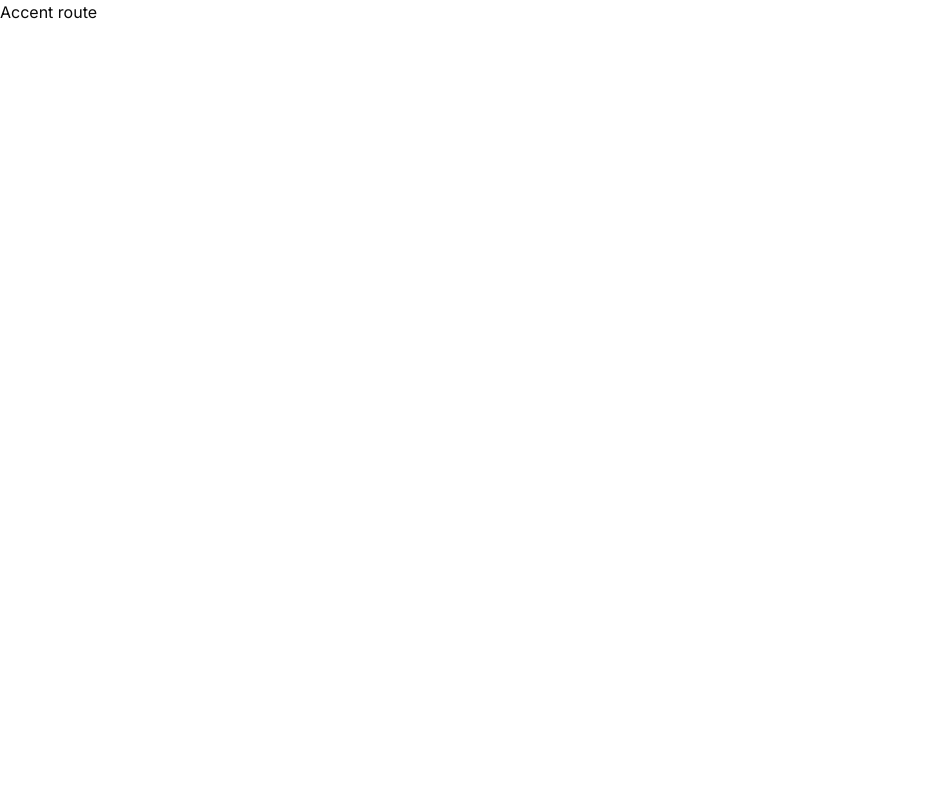
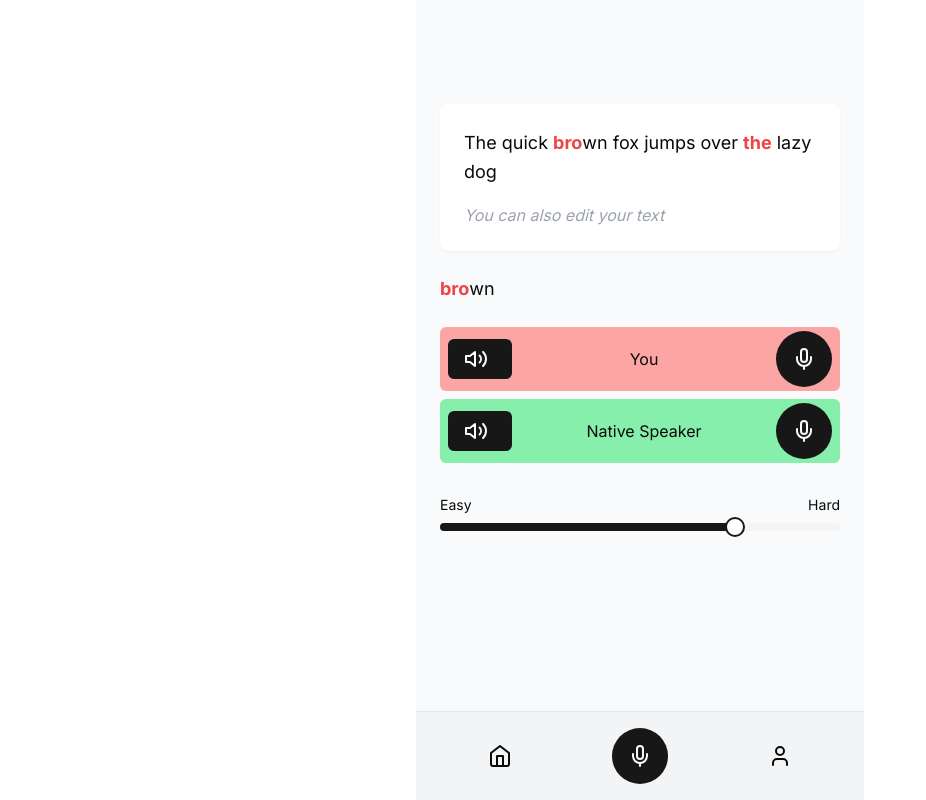
Before and after one commit to enkhbold470/naccent, a Next.js app in the folder frontend/: page /accent in a window 1280 px wide. Shown: the whole page, without its empty margins (0-926 px from the left). Built offline with nearby package versions, Linux system fonts and the light colour scheme; no server answers.

Commit message:
Refactor package.json to add @radix-ui/react-slider dependency

```diff
--- a/frontend/package.json
+++ b/frontend/package.json
@@ -13,6 +13,7 @@
   "dependencies": {
     "@radix-ui/react-dropdown-menu": "^2.0.6",
     "@radix-ui/react-label": "^2.1.1",
+    "@radix-ui/react-slider": "^1.2.2",
     "@radix-ui/react-slot": "^1.0.2",
     "@t3-oss/env-nextjs": "^0.9.2",
     "class-variance-authority": "^0.7.0",
--- a/frontend/src/app/accent/page.tsx
+++ b/frontend/src/app/accent/page.tsx
@@ -1,3 +1,84 @@
-export default function Home() {
-  return <>Accent route</>
+'use client'
+
+import { Slider } from "@/components/ui/slider"
+import { Button } from "@/components/ui/button"
+import { Home, Mic, User, Volume2 } from 'lucide-react'
+
+export default function PronunciationTrainer() {
+  return (
+    <div className="max-w-md mx-auto h-screen bg-gray-50 flex flex-col pt-20">
+      <main className="p-6 h-screen">
+
+        {/* Text display area */}
+        <div className="bg-white rounded-lg p-6 shadow-sm mb-6">
+          <p className="text-lg leading-relaxed">
+            The quick <span className="text-red-500 font-bold">bro</span>wn fox jumps over{' '}
+            <span className="text-red-500 font-bold">the</span> lazy dog
+          </p>
+          <p className="text-gray-400 mt-4 italic">You can also edit your text</p>
+        </div>
+
+        {/* Word focus area */}
+        <div className="mb-6">
+          <p className="text-lg">
+            <span className="text-red-500 font-bold">bro</span>wn
+          </p>
+        </div>
+
+        {/* Audio controls */}
+        <div className="space-y-2 mb-8">
+          <div className="px-2 flex items-center w-full justify-between h-16 bg-red-300 rounded-md">
+          <Button
+          >
+            <Volume2 className="h-6 w-6 mr-2" />
+          </Button>
+          You
+          <Button variant="default" size="icon" className="h-14 w-14 rounded-full">
+            <Mic className="h-6 w-6" />
+          </Button>
+          </div>
+
+          <div className="px-2 flex items-center w-full justify-between h-16 bg-green-300 rounded-md">
+          <Button>
+            <Volume2 className="h-6 w-6 mr-2" />
+          </Button>
+          <div className="">
+          Native Speaker
+          </div>
+          <Button variant="default" size="icon" className="h-14 w-14 rounded-full">
+            <Mic className="h-6 w-6" />
+          </Button>
+          </div>
+        </div>
+
+        {/* Difficulty slider */}
+        <div className="mb-8">
+          <div className="flex justify-between mb-2">
+            <span className="text-sm">Easy</span>
+            <span className="text-sm">Hard</span>
+          </div>
+          <Slider
+            defaultValue={[75]}
+            max={100}
+            step={25}
+          />
+        </div>
+      </main>
+
+      {/* Bottom navigation */}
+      <div className="border-t bg-gray-100 p-4">
+        <div className="flex justify-between items-center max-w-xs mx-auto">
+          <Button variant="ghost" size="icon">
+            <Home className="h-6 w-6" />
+          </Button>
+          <Button variant="default" size="icon" className="h-14 w-14 rounded-full">
+            <Mic className="h-6 w-6" />
+          </Button>
+          <Button variant="ghost" size="icon">
+            <User className="h-6 w-6" />
+          </Button>
+        </div>
+      </div>
+    </div>
+  )
 }
--- a/frontend/src/app/layout.tsx
+++ b/frontend/src/app/layout.tsx
@@ -20,6 +20,7 @@ export const metadata: Metadata = {
     template: `%s | ${siteConfig.name}`,
   },
   description: siteConfig.description,
+  manifest: "/favicon_io/site.webmanifest",
   keywords: siteConfig.keywords,
   authors: [
     {
@@ -66,7 +67,9 @@ export const viewport: Viewport = {
 export default function RootLayout({ children }: RootLayoutProps) {
   return (
     <html lang="en" suppressHydrationWarning>
-      <head />
+      <head >
+      <link rel="manifest" href="/favicon_io/site.webmanifest" />
+      </head>
       <body
         className={cn(
           "min-h-screen bg-background antialiased",
--- /dev/null
+++ b/frontend/src/components/ui/slider.tsx
@@ -0,0 +1,28 @@
+"use client"
+
+import * as React from "react"
+import * as SliderPrimitive from "@radix-ui/react-slider"
+
+import { cn } from "@/lib/utils"
+
+const Slider = React.forwardRef<
+  React.ElementRef<typeof SliderPrimitive.Root>,
+  React.ComponentPropsWithoutRef<typeof SliderPrimitive.Root>
+>(({ className, ...props }, ref) => (
+  <SliderPrimitive.Root
+    ref={ref}
+    className={cn(
+      "relative flex w-full touch-none select-none items-center",
+      className
+    )}
+    {...props}
+  >
+    <SliderPrimitive.Track className="relative h-2 w-full grow overflow-hidden rounded-full bg-secondary">
+      <SliderPrimitive.Range className="absolute h-full bg-primary" />
+    </SliderPrimitive.Track>
+    <SliderPrimitive.Thumb className="block h-5 w-5 rounded-full border-2 border-primary bg-background ring-offset-background transition-colors focus-visible:outline-none focus-visible:ring-2 focus-visible:ring-ring focus-visible:ring-offset-2 disabled:pointer-events-none disabled:opacity-50" />
+  </SliderPrimitive.Root>
+))
+Slider.displayName = SliderPrimitive.Root.displayName
+
+export { Slider }
```
Also changed, not shown: frontend/next.config.mjs (+5 -5 lines), frontend/public/favicon_io/site.webmanifest (added), 1 other file (tests, documents, lock files or other folders).
